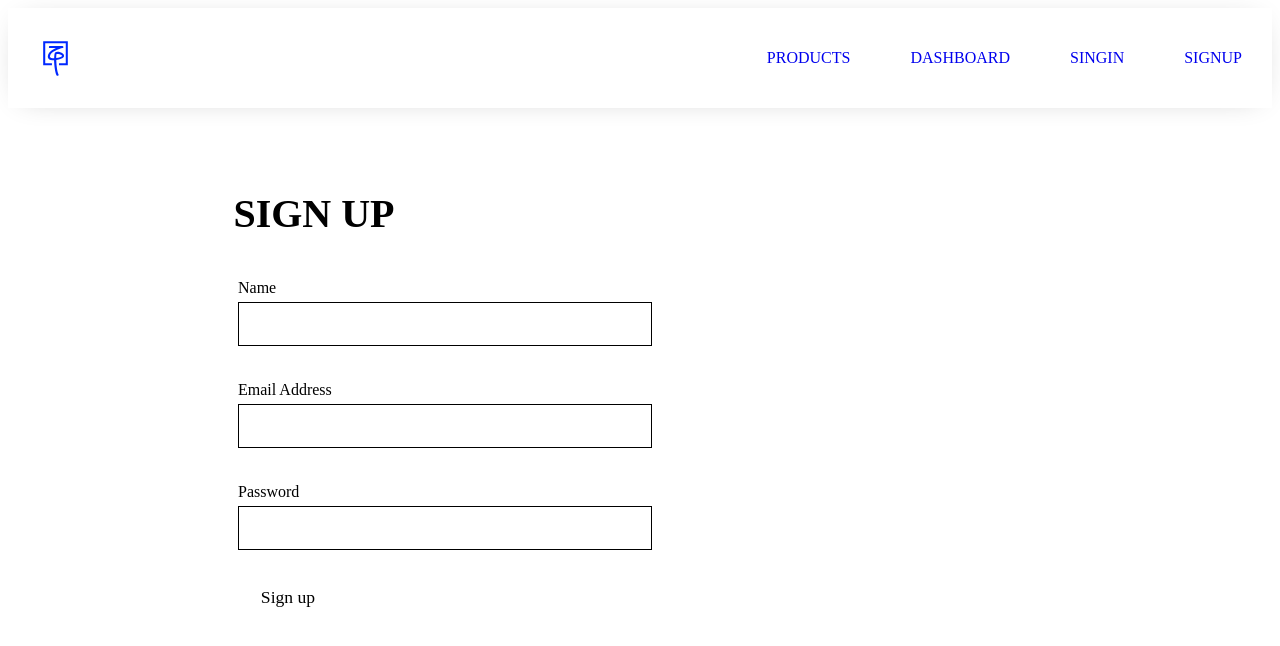
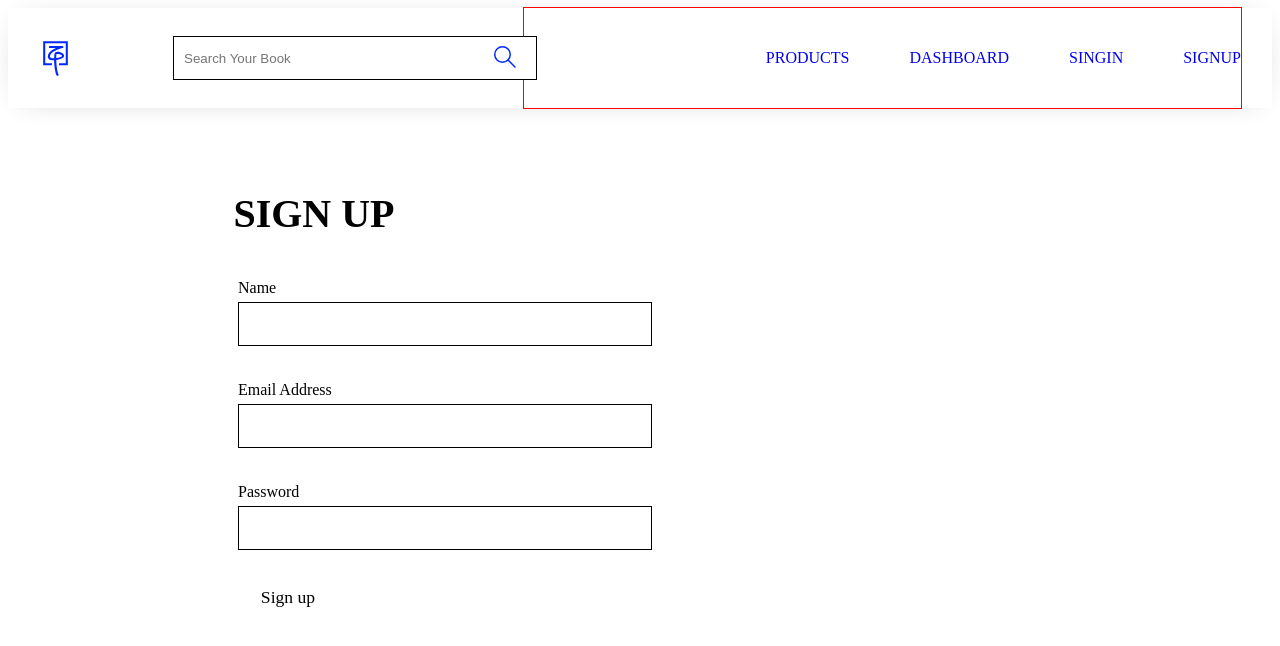
Before and after one commit to ChingPingYang/ecommerce, a React (Create React App) app in the folder ecommerce-front/: page /signup in a window 1280 px wide. Shown: the top 646 px of the page. Built offline with nearby package versions, Linux system fonts and the light colour scheme; no server answers; the HTML template or start-up script is replaced by a standard one.

Commit message:
Implementing SearchBox

```diff
--- a/ecommerce-front/src/components/landing/Landing.jsx
+++ b/ecommerce-front/src/components/landing/Landing.jsx
@@ -200,7 +200,7 @@ const Landing = ({ category:{ loading, categories, selectedCategories}, getAllCa
                             // Show sleletons before data loaded.
                             skeleton.map((item, index) => <Product key={index} skeleton={true} />) :
                             <> {products.length < 1?
-                                    <h1>Nothing</h1> :
+                                    <h1>No products are found...</h1> :
                                     products.map(product => <Product key={product._id} product={product} skeleton={false} /> )
                             }</>
                         }
@@ -248,6 +248,10 @@ const ProductWrap = styled.div`
     width: 85%;
     display: flex;
     flex-wrap: wrap;
+    h1 {
+        color: ${props => props.theme.brandBlue};
+        margin: auto;
+    }
 `
 
 const BtnWrap = styled.div`
--- a/ecommerce-front/src/components/layout/Navbar.jsx
+++ b/ecommerce-front/src/components/layout/Navbar.jsx
@@ -2,6 +2,7 @@ import React from 'react';
 import { Link, withRouter } from 'react-router-dom';
 import styled , { css }from 'styled-components';
 import logo from './logo-03.svg';
+import SearchBox from './SearchBox';
 import { signOut } from '../../actions/authAction';
 import { connect } from 'react-redux';
 import { compose } from 'redux';
@@ -86,6 +87,7 @@ const Navbar = props => {
     return (
         <NavWrap>
             <Link to="/"><Logo /></Link>
+            <SearchBox />
             {!loading && (isAuthenticated? authedLinks() : guestLinks())}
         </NavWrap>
     )
@@ -98,10 +100,10 @@ const NavWrap = styled.div`
     align-items: center;
     box-shadow: 0px 2px 30px -15px rgba( 1, 1, 1, 0.3);
 `
-
 const ListWrap = styled.ul`
     height: 100%;
     flex-grow: 1;
+    border: solid 1px red;
     margin-right: 30px;
     display: flex;
     flex-wrap: wrap;
--- /dev/null
+++ b/ecommerce-front/src/components/layout/SearchBox.jsx
@@ -0,0 +1,102 @@
+import React, { useState, useEffect } from 'react';
+import styled, { css } from 'styled-components';
+
+const SearchBox = () => {
+    const [search, setSearch] = useState("");
+
+    const handleOnchange = (e) => {
+        setSearch(e.target.value)
+    }
+    const handleReset = (e) => {
+        e.preventDefault();
+        setSearch("")
+    }
+    return (
+        <Form>
+            <input type="text" name="text" placeholder="Search Your Book" onChange={handleOnchange} value={search}/>
+            <BtnWrap>
+                <Reset test={search.length === 0 ? false : true} onClick={handleReset}>
+                    <svg width="15" height="15" viewBox="0 0 15 15" fill="none" xmlns="http://www.w3.org/2000/svg">
+                        <rect width="15" height="15" fill="white"/>
+                        <circle cx="7.5" cy="7.5" r="6.5" fill="#CBCFD3"/>
+                        <path d="M10.3536 5.35357C10.5488 5.15831 10.5488 4.84172 10.3536 4.64646C10.1583 4.4512 9.84171 4.4512 9.64645 4.64646L10.3536 5.35357ZM4.64645 9.64646C4.45118 9.84172 4.45118 10.1583 4.64645 10.3536C4.84171 10.5488 5.15829 10.5488 5.35355 10.3536L4.64645 9.64646ZM9.64645 4.64646L4.64645 9.64646L5.35355 10.3536L10.3536 5.35357L9.64645 4.64646Z" fill="white"/>
+                        <path d="M9.64645 10.3536C9.84171 10.5488 10.1583 10.5488 10.3536 10.3536C10.5488 10.1583 10.5488 9.84171 10.3536 9.64645L9.64645 10.3536ZM5.35355 4.64645C5.15829 4.45118 4.84171 4.45118 4.64645 4.64645C4.45119 4.84171 4.45119 5.15829 4.64645 5.35355L5.35355 4.64645ZM10.3536 9.64645L5.35355 4.64645L4.64645 5.35355L9.64645 10.3536L10.3536 9.64645Z" fill="white"/>
+                    </svg>
+                </Reset>
+                <Submit>
+                    <svg width="23" height="23" viewBox="0 0 23 23" fill="none" xmlns="http://www.w3.org/2000/svg">
+                        <circle cx="8.5" cy="8.5" r="7.75" stroke="#0028FF" strokeWidth="1.5"/>
+                        <path d="M14 14L21 21" stroke="#0028FF" strokeWidth="1.5" strokeLinecap="round" strokeLinejoin="round"/>
+                    </svg>
+                </Submit>
+            </BtnWrap>
+        </Form>
+    )
+}
+
+const Form = styled.form`
+    position: relative;
+    width: 350px;
+    margin-left: 100px;
+    /* border: solid 1px red; */
+    input {
+        width: 100%;
+        height: 40px;
+        margin: 5px 0;
+        padding-left: 10px;
+        outline: none;
+        border: 1px solid ${props => props.theme.lightGray};
+        transition: 0.3s;
+        &:focus {
+            outline: none;
+            border: 1px solid ${props => props.theme.lightBlue};
+            box-shadow: 0px 0px 4px 1px ${props => props.theme.lightBlue};
+            transition: 0.3s;
+        }
+    }
+`
+const BtnWrap = styled.div`
+    position: absolute;
+    top: 6px;
+    left: 250px;
+    height: 40px;
+    width: 100px;
+    display: flex;
+    justify-content: flex-end;
+    align-items: center;
+`
+
+const Reset = styled.button`
+    all: unset;
+    position: relative;
+    pointer-events: none;
+    margin-right: 12px;
+    opacity: 0;
+    transition: 0.3s;
+    cursor: pointer;
+    &:after {
+        content: "";
+        position: absolute;
+        height: 25px;
+        left: 28px;
+        top: -4px;
+        border-right: solid 1px ${props => props.theme.lightGray};
+    }
+    ${props => props.test && css`
+        opacity: 1;
+        pointer-events: all;
+        margin-right: 24px;
+    `}
+`
+
+const Submit = styled.button`
+    all: unset;
+    width: 35px;
+    height: 35px;
+    display: flex;
+    justify-content: center;
+    align-items: center;
+    cursor: pointer;
+`
+
+export default SearchBox;
```
Also changed, not shown: 1 other file (tests, documents, lock files or other folders).
